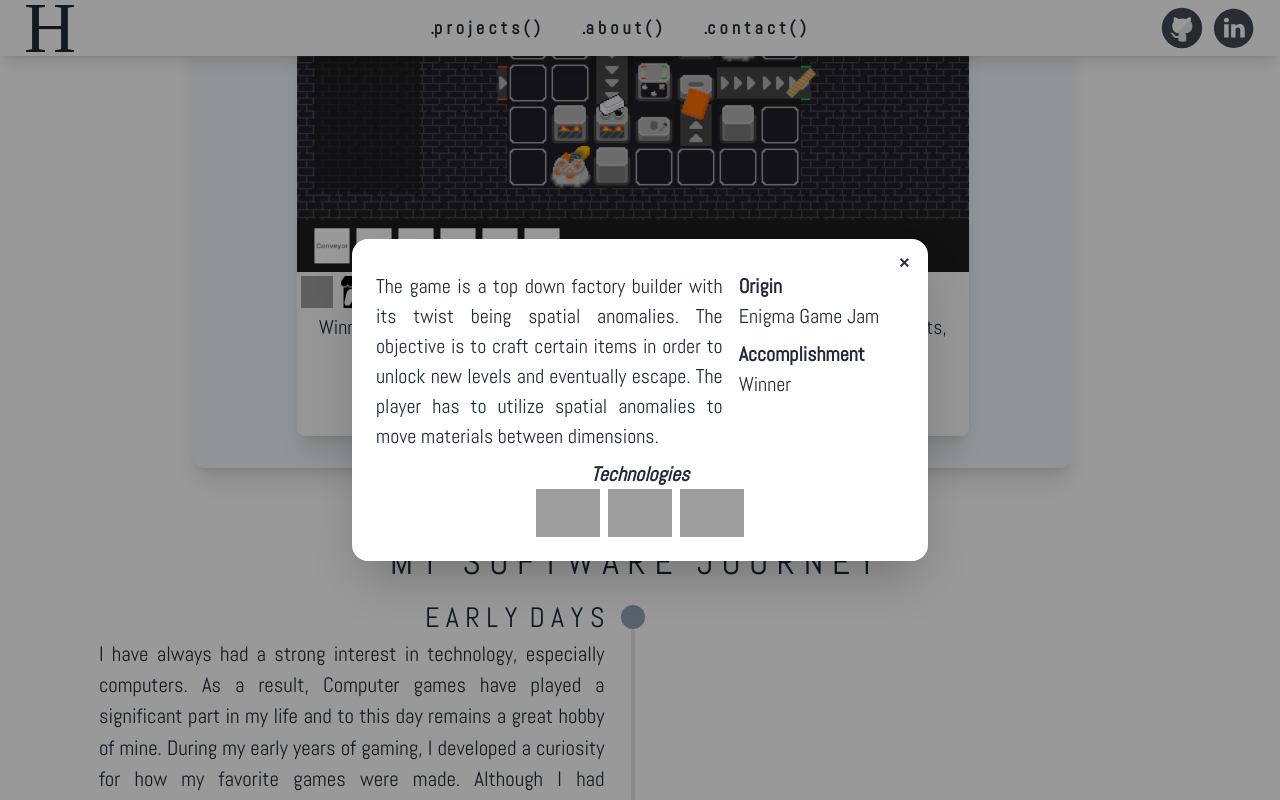
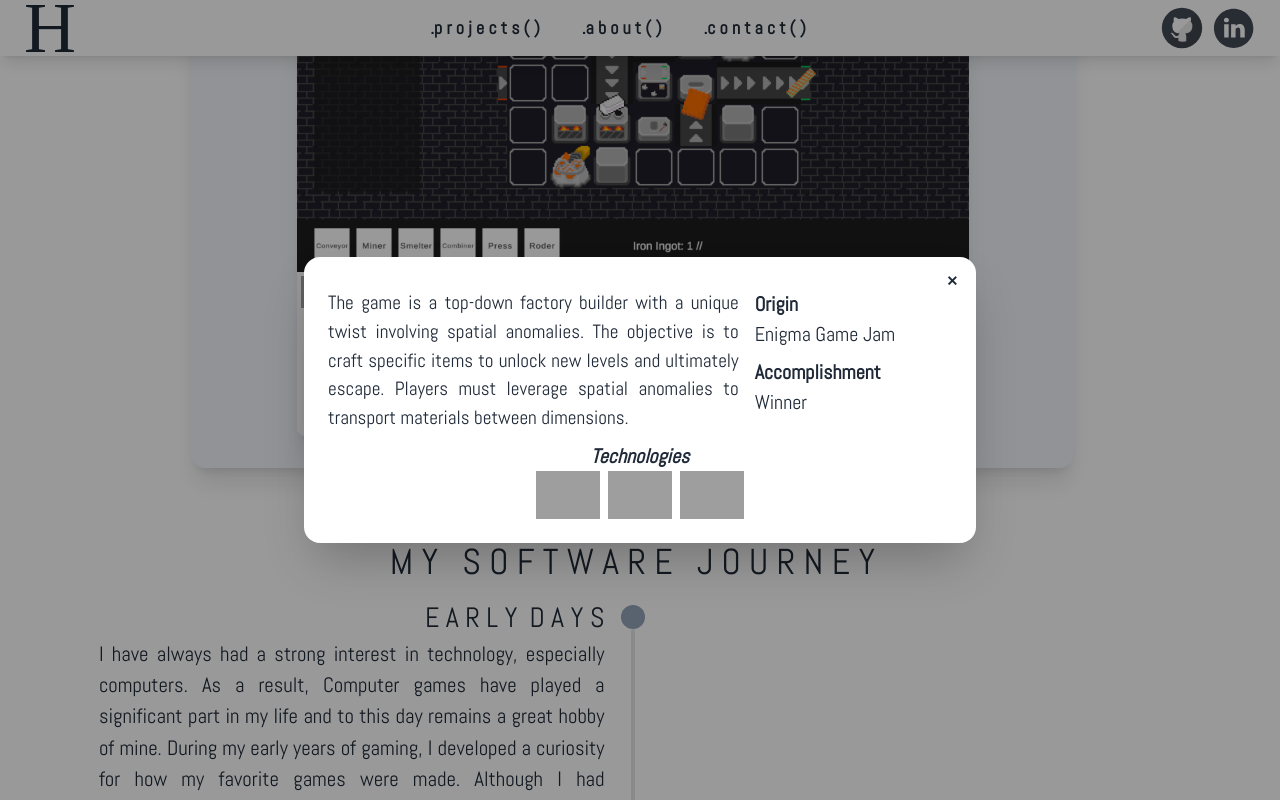
Before and after one commit to LasseGH22/CV-Projekt, an Angular app: page / in a window 1280 px wide. Both pictures are taken after a click on the button "View More". Shown: the part 1703-2503 px from the top of the page. Built offline with nearby package versions, Linux system fonts and the light colour scheme; grey boxes are pictures that could not be loaded; a web font is replaced by a local one.

Commit message:
Text changes

```diff
--- a/src/app/projects/projects.component.html
+++ b/src/app/projects/projects.component.html
@@ -77,6 +77,7 @@
                 <dialog id="modal_{{ project.index }}" class="modal">
                     <div class="modal-box px-4
                         lg:px-6 lg:max-w-xl
+                        xl:max-w-2xl
                     ">
                         <form method="dialog">
                             <button class="btn btn-sm btn-circle btn-ghost absolute right-2 top-2">✕</button>
@@ -87,7 +88,7 @@
                             <div class="col-span-2">
                                 <p class="text-justify text-base
                                     md:text-lg
-                                    lg:text-xl
+                                    lg:text-[1.2rem]
 
                                 ">{{ project.longDescription }}</p>
                             </div>
--- a/src/app/projects/projects.component.ts
+++ b/src/app/projects/projects.component.ts
@@ -66,7 +66,7 @@ export class ProjectsComponent implements OnInit {
         title: "Flipside Factories",
         imgURL: "assets/FlipsideFactories.png",
         description: "Winner of a 24 hour Game Jam hosted by SDU's association for software students, Enigma.",
-        longDescription: "The game is a top down factory builder with its twist being spatial anomalies. The objective is to craft certain items in order to unlock new levels and eventually escape. The player has to utilize spatial anomalies to move materials between dimensions.",
+        longDescription: "The game is a top-down factory builder with a unique twist involving spatial anomalies. The objective is to craft specific items to unlock new levels and ultimately escape. Players must leverage spatial anomalies to transport materials between dimensions.",
         technologies: [
           this.technologies[1],
           this.technologies[11],
@@ -89,7 +89,7 @@ export class ProjectsComponent implements OnInit {
           this.technologies[11]
         ],
         referrals: [
-          {name: "Github", imgURL: this.technologies[15].iconURL, redirectURL: ""},
+
         ],
         origin: { origin: "Hobby Project"}
       },
@@ -115,7 +115,7 @@ export class ProjectsComponent implements OnInit {
         title: "Bitcoin Tracker",
         imgURL: "assets/ApiProject.png",
         description: "Full stack web application providing real-time and historical data on Bitcoin.",
-        longDescription: "Full stack web application for tracking bitcoin prices with a Java Spring Boot backend and vanilla HTML, CSS and JavaScript frontend. For data persistence an embedded H2 database using JDBC is implemented.",
+        longDescription: "Full stack web application for tracking bitcoin prices with a Java Spring Boot backend and vanilla HTML, CSS, and JavaScript frontend. For data persistence an embedded H2 database using JDBC is implemented.",
         technologies: [
           this.technologies[0],
           this.technologies[2],
@@ -135,7 +135,7 @@ export class ProjectsComponent implements OnInit {
         title: "Drone Dudes",
         imgURL: "assets/SEMPRO4.png",
         description: "Full-stack management of an assembly line with multiple communication protocols",
-        longDescription: "???",
+        longDescription: "For our 4th Semester Project, my group and I were assigned to develop a management application for a virtual assembly line. This assembly line includes a Warehouse, AGV, and Assembly Station, each operating in its own Docker container. The Warehouse container communicates over SOAP, the AGV uses HTTP with REST, and the Assembly Station uses MQTT. The backend is constructed using the Spring framework, while the frontend is developed with Angular. An embedded H2 database is employed for data persistence.",
         technologies: [
           this.technologies[0],
           this.technologies[2],
@@ -177,7 +177,7 @@ export class ProjectsComponent implements OnInit {
         title: "Beer Bros",
         imgURL: "assets/SEMPRO3.png",
         description: "Full-stack management application for a brewery.",
-        longDescription: "???",
+        longDescription: "For our 3rd Semester Project, my group and I were assigned to develop an application for seamless integration with a brewery. The application is designed to execute specific commands and monitor processes through a user-friendly GUI. The backend is built in Java using the Spring framework, complemented by a fully vanilla frontend. A cloud-hosted PostgreSQL database on Supabase is utilized for data persistence.",
         technologies: [
           this.technologies[0],
           this.technologies[2],
@@ -195,10 +195,10 @@ export class ProjectsComponent implements OnInit {
       },
       {
         index: 7,
-        title: "SEMPRO2",
+        title: "Arne's Electronics Store",
         imgURL: "assets/SEMPRO2.png",
         description: "Shop module for a shared e-commerce platform.",
-        longDescription: "???",
+        longDescription: "For this project, all groups were collectively tasked with creating a fully functional e-commerce platform. My group was responsible for developing the shop module. We built our shop module using plain Java for the backend and JavaFX for the frontend. The only successful integration between modules was our shop module and the PIM module.",
         technologies: [
           this.technologies[0],
           this.technologies[7],
@@ -213,8 +213,8 @@ export class ProjectsComponent implements OnInit {
         index: 8,
         title: "Skipper Skrald",
         imgURL: "assets/SEMPRO1.png",
-        description: "SEMPRO1",
-        longDescription: "???",
+        description: "Educational game teaching about marine pollution.",
+        longDescription: "Skipper Skrald is an educational game built around FN's Global Goals nr. 14, Life Below Water. The goal of the game is to educate people on the impacts of marine pollution. The game is built in plain Java with JavaFX as the frontend / GUI.",
         technologies: [
           this.technologies[0],
           this.technologies[7],
```
